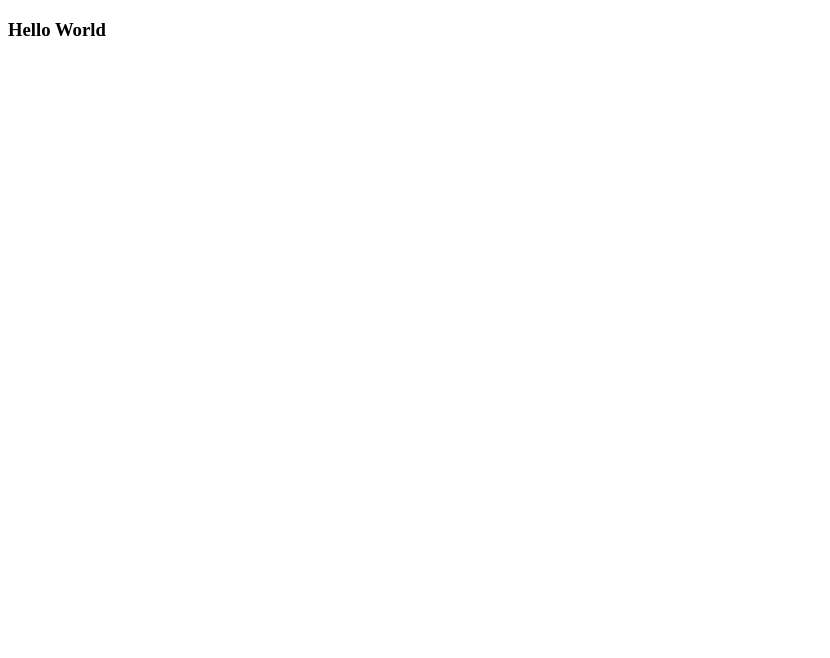
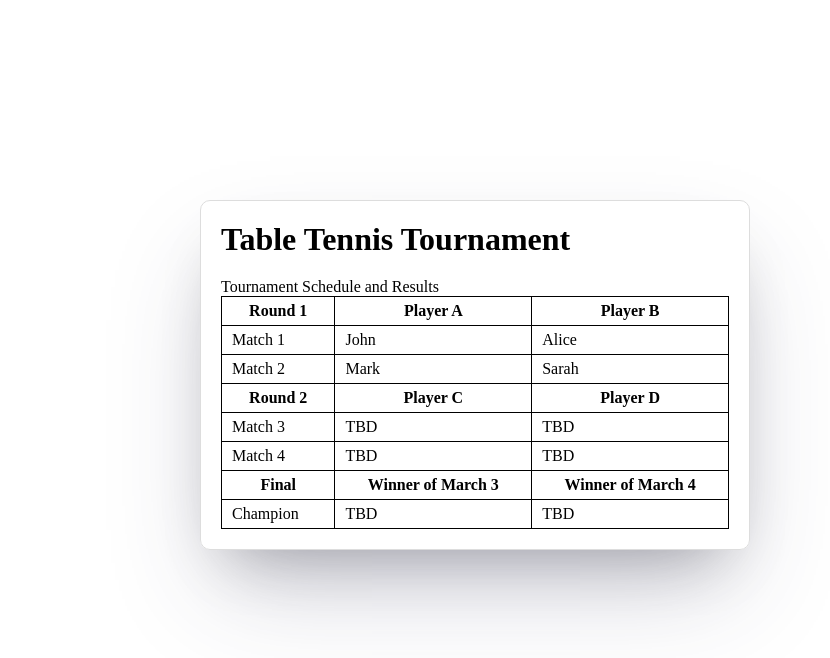
Before and after one commit to suzandev/practiceTaskHtmlTable, a plain HTML site: page index.html in a window 1280 px wide. Shown: the whole page, without its empty margins (0-830 px from the left). Drawn offline with Linux system fonts and the light colour scheme.

Commit message:
table desing compleate

```diff
--- a/index.html
+++ b/index.html
@@ -4,8 +4,73 @@
     <meta charset="UTF-8" />
     <meta name="viewport" content="width=device-width, initial-scale=1.0" />
     <title>practiceTaskHtmlTable</title>
+    <link rel="stylesheet" href="style.css" />
   </head>
   <body>
-    <h3>Hello World</h3>
+    <main class="container">
+      <div class="main1">
+        <h1>Table Tennis Tournament</h1>
+
+        <div class="tableMain">
+          <caption class="tableCaption">
+            Tournament Schedule and Results
+          </caption>
+          <table>
+            <thead>
+              <tr>
+                <th>Round 1</th>
+                <th>Player A</th>
+                <th>Player B</th>
+              </tr>
+            </thead>
+            <tbody>
+              <tr>
+                <td>Match 1</td>
+                <td>John</td>
+                <td>Alice</td>
+              </tr>
+              <tr>
+                <td>Match 2</td>
+                <td>Mark</td>
+                <td>Sarah</td>
+              </tr>
+            </tbody>
+            <thead>
+              <tr>
+                <th>Round 2</th>
+                <th>Player C</th>
+                <th>Player D</th>
+              </tr>
+            </thead>
+            <tbody>
+              <tr>
+                <td>Match 3</td>
+                <td>TBD</td>
+                <td>TBD</td>
+              </tr>
+              <tr>
+                <td>Match 4</td>
+                <td>TBD</td>
+                <td>TBD</td>
+              </tr>
+            </tbody>
+            <thead>
+              <tr>
+                <th>Final</th>
+                <th>Winner of March 3</th>
+                <th>Winner of March 4</th>
+              </tr>
+            </thead>
+            <tbody>
+              <tr>
+                <td>Champion</td>
+                <td>TBD</td>
+                <td>TBD</td>
+              </tr>
+            </tbody>
+          </table>
+        </div>
+      </div>
+    </main>
   </body>
 </html>
--- a/style.css
+++ b/style.css
@@ -0,0 +1,43 @@
+* {
+  margin: 0;
+  padding: 0;
+  box-sizing: border-box;
+}
+
+.container {
+  max-width: 1270px;
+  height: auto;
+}
+.main1 {
+  width: 550px;
+  padding: 20px;
+  border: 1px solid #ddd;
+  border-radius: 10px;
+  margin-top: 200px;
+  margin-left: 200px;
+  box-shadow: rgba(50, 50, 93, 0.25) 0px 50px 100px -20px,
+    rgba(0, 0, 0, 0.3) 0px 30px 60px -30px;
+}
+
+.tableMain {
+  margin-top: 20px;
+}
+
+.tableCaption {
+  text-align: center;
+}
+
+table {
+  width: 100%;
+  border-collapse: collapse;
+}
+table,
+th,
+td {
+  border: 1px solid black;
+  padding: 5px 10px;
+}
+
+th {
+  font-weight: bold;
+}
```
